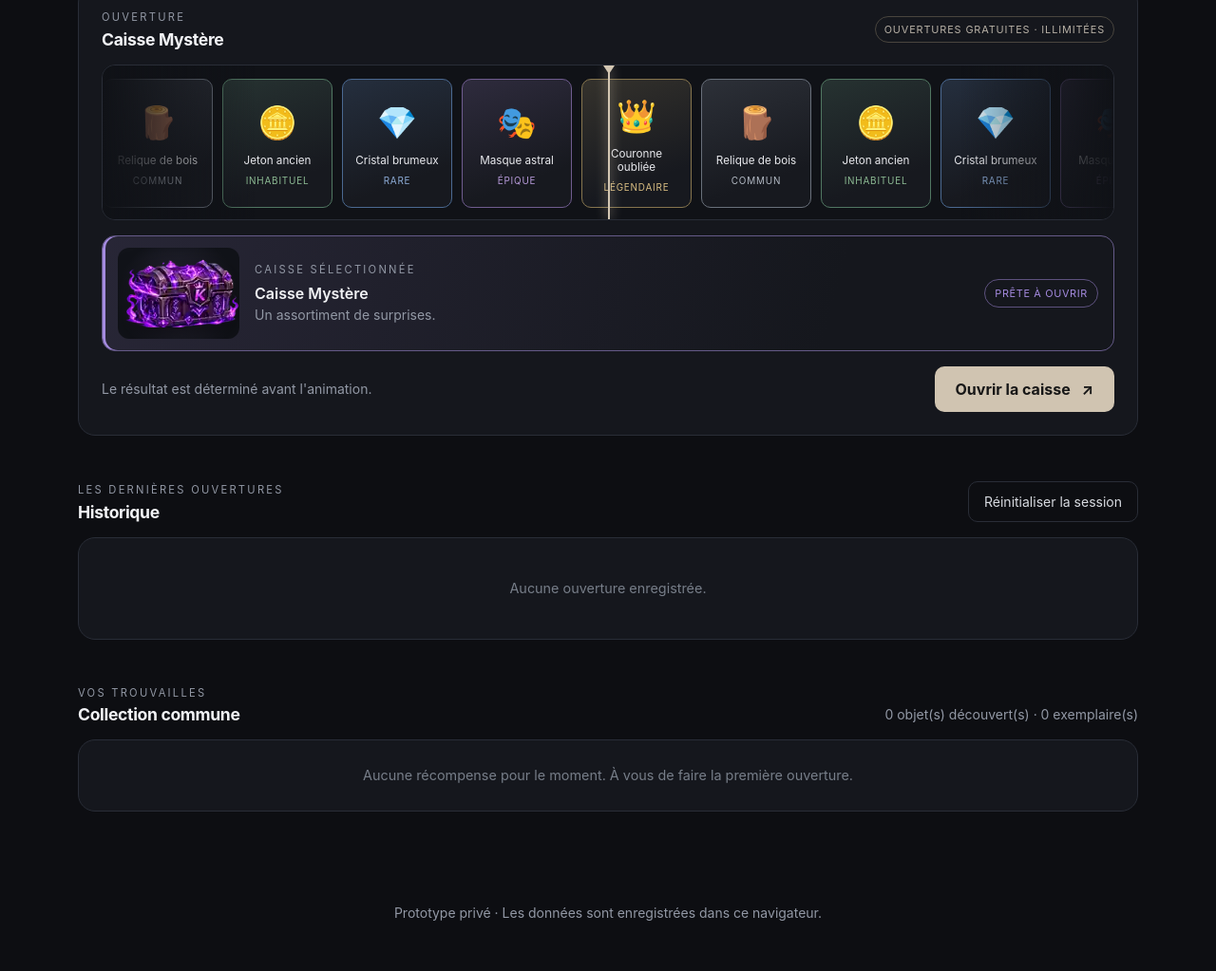
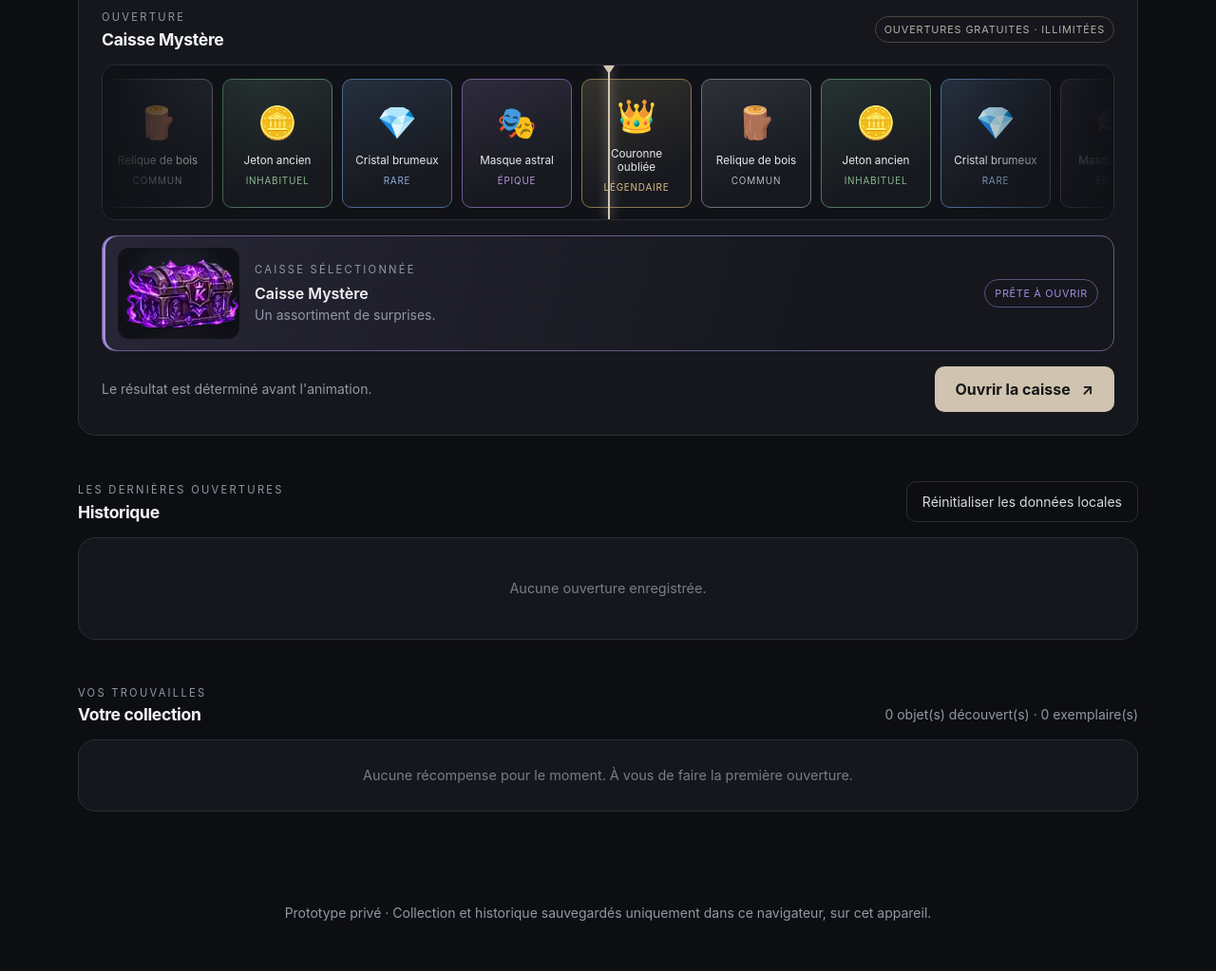
Before and after one commit to LaserOnWood/Kinky-Case, a plain HTML site: page index.html in a window 1280 px wide. Shown: the part 882-1905 px from the top of the page at 95% size. Drawn offline with nearby package versions, Linux system fonts and the light colour scheme.

Commit message:
Clarifie la collection et la sauvegarde locale

```diff
--- a/index.html
+++ b/index.html
@@ -29,7 +29,7 @@
             <a class="nav-link active" href="#caisses">Caisses</a>
             <a class="nav-link" href="#historique">Historique</a>
             <a class="nav-link" href="#collection"
-              >Collection <span id="nav-count" class="subtle">(0)</span></a
+              >Collection <span id="nav-count" class="subtle">(0/20)</span></a
             >
           </div>
         </div>
@@ -128,7 +128,7 @@
             <h2 class="section-title mb-0">Historique</h2>
           </div>
           <button class="btn-quiet small" id="reset-btn">
-            Réinitialiser la session
+            Réinitialiser les données locales
           </button>
         </div>
         <div class="panel p-3" id="history-list">
@@ -140,9 +140,9 @@
         <div class="d-flex justify-content-between align-items-end mb-3">
           <div>
             <div class="eyebrow mb-1">Vos trouvailles</div>
-            <h2 class="section-title mb-0">Collection commune</h2>
+            <h2 class="section-title mb-0">Votre collection</h2>
           </div>
-          <span class="subtle small" id="collection-summary">0 exemplaire</span>
+          <span class="subtle small" id="collection-summary">0 objet découvert · 0 exemplaire</span>
         </div>
         <div class="row g-2 g-md-3" id="collection-grid">
           <div class="col-12">
@@ -154,7 +154,7 @@
         </div>
       </section>
       <footer class="text-center subtle small py-5">
-        Prototype privé · Les données sont enregistrées dans ce navigateur.
+        Prototype privé · Collection et historique sauvegardés uniquement dans ce navigateur, sur cet appareil.
       </footer>
     </main>
 
```
